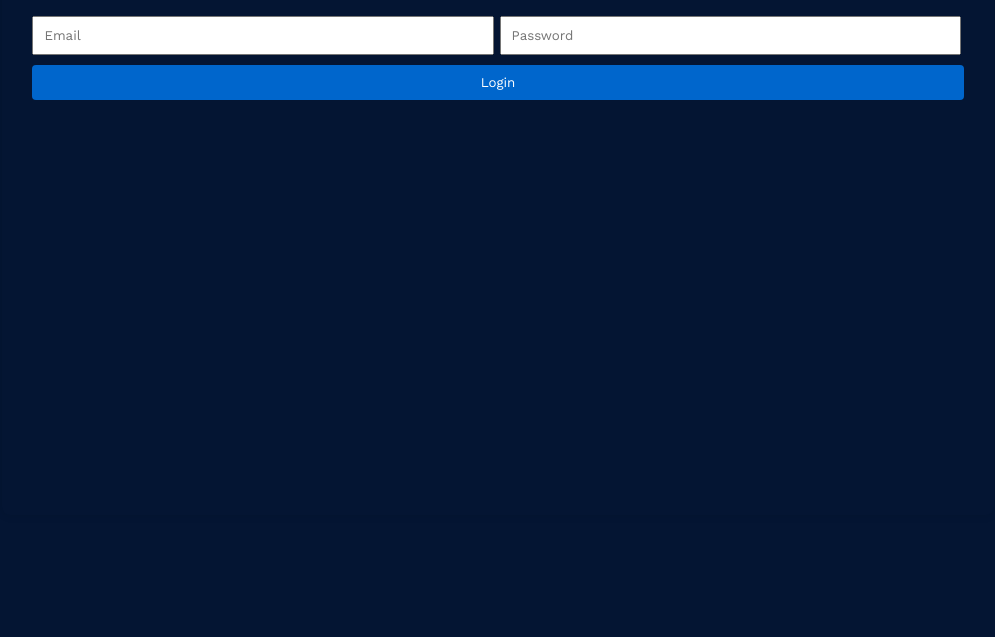
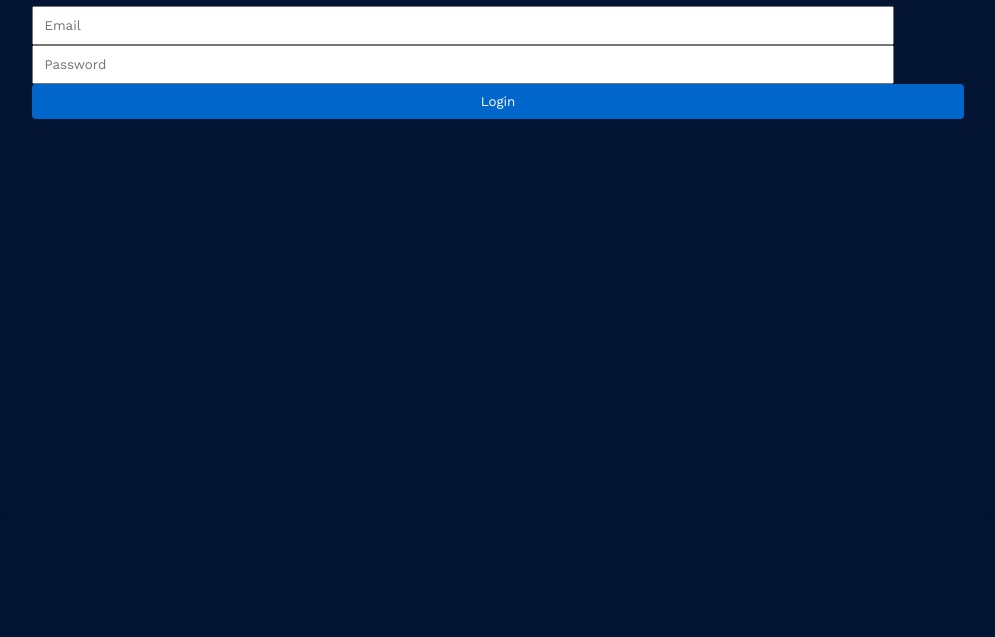
Before and after one commit to nada-arafa3/techtok-dashboard, a plain HTML site: page index.html in a window 1280 px wide. Shown: the part 163-800 px from the top of the page, without its empty margins (142-1137 px from the left). Drawn offline with nearby package versions, Linux system fonts and the light colour scheme.

Commit message:
Update style.css

```diff
--- a/css/style.css
+++ b/css/style.css
@@ -20,7 +20,7 @@ input, select {
     padding: 10px;
     margin: 10px 0;
 }
-.login input{width:90%;
+#email , #password{width:90%;
             margin:auto}
 button {
   width: 100%;
```
